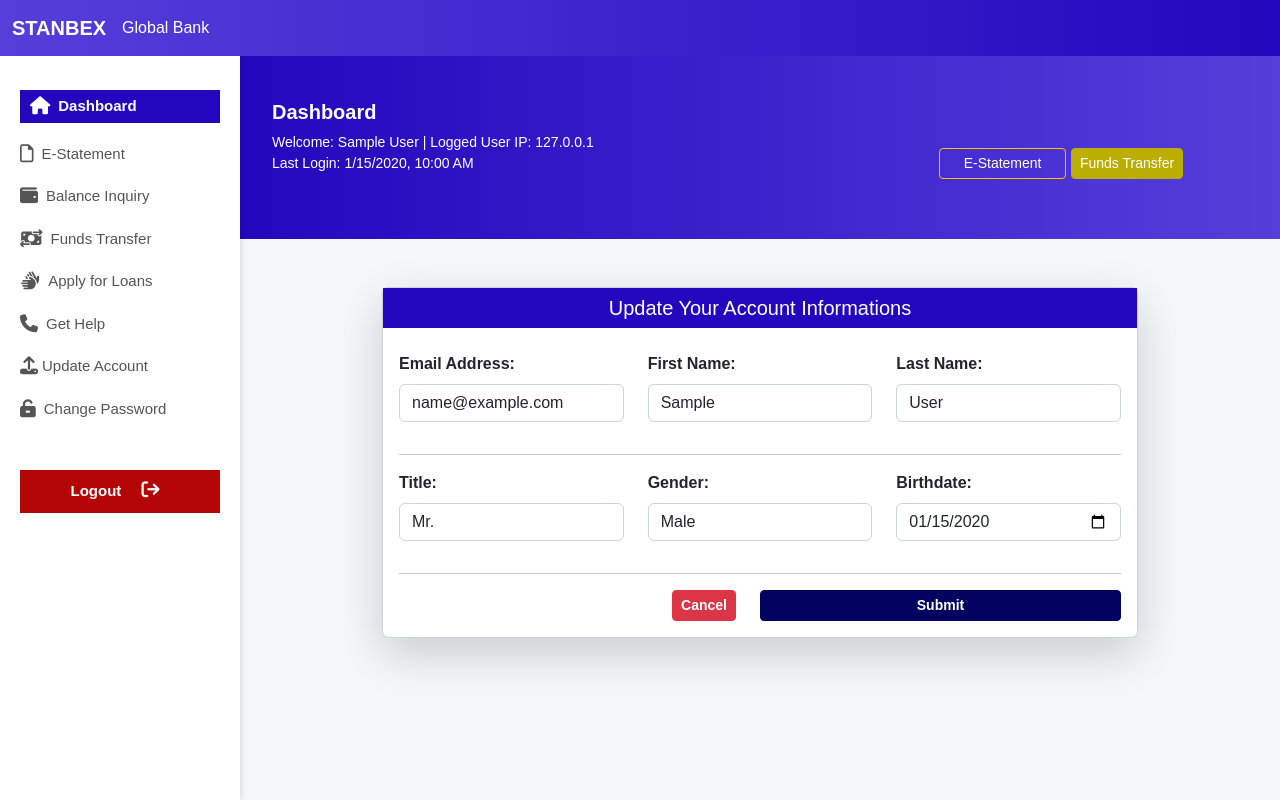
After one commit to nephygdkingz/stanbex_global, a Django app: page /account/customer/setting/ in a window 1280 px wide. The commit adds this page. Run offline with Django 4.2, Linux system fonts and the light colour scheme; a user stored in the database is signed in; tables that the repository leaves empty hold one stand-in row (values such as "Sample post"); some libraries are stand-ins or nearby versions.

Commit message:
added the transaction pending page and account setting

```diff
--- a/customer/forms.py
+++ b/customer/forms.py
@@ -1,8 +1,10 @@
 from decimal import Decimal
 from django import forms
+from django.contrib.auth import get_user_model
 
 from transaction.models import Transaction
 from transaction.forms import DateInput, TimeInput, BootstrapFormMixin
+User = get_user_model()
 
 class CustomerTransactionForm(BootstrapFormMixin, forms.ModelForm):
     class Meta:
@@ -59,3 +61,23 @@ class CustomerTransactionForm(BootstrapFormMixin, forms.ModelForm):
                 f"You have {balance} {account.currency}. You cannot transfer more than your balance."
             )
         return amount
+
+
+class UpdateCustomerAccountForm(forms.ModelForm):
+    class Meta:
+        model = User
+        fields = ['first_name', 'last_name', 'email', 'gender', 'birth_date', 'title']
+
+    def __init__(self, *args, **kwargs):
+        super().__init__(*args, **kwargs)
+
+        # Birth date with HTML5 date picker
+        self.fields['birth_date'].widget = DateInput(attrs={
+            'type': 'date',
+            'class': 'form-control'
+        })
+
+        # Add Bootstrap class to all other fields
+        for name, field in self.fields.items():
+            if name != 'birth_date':
+                field.widget.attrs.update({'class': 'form-control'})
--- a/customer/urls.py
+++ b/customer/urls.py
@@ -7,10 +7,13 @@ app_name = 'customer'
 urlpatterns = [
     path('dashboard/', views.customer_dashboard, name='dashboard'),
     path('statement/', views.userAccountStatement, name='account_statement'),
+    path('loan/', views.loan, name='loan'),
+    path('setting/', views.AccountSetting, name='account_setting'),
 
     # transfer
-    path("account/local-transfer/", views.LocalTransferView.as_view(), name="local_transfer"),
+    path("local-transfer/", views.LocalTransferView.as_view(), name="local_transfer"),
     path('transaction/verify/', views.transactionVerify, name='verify'),
     path('transaction/completed/', views.transactionComplete, name='complete'),
     path('transaction/failed/', views.transactionFailed, name='failed'),
+    path('transaction/pending/', views.transactionPending, name='pending'),
 ]
--- a/customer/views.py
+++ b/customer/views.py
@@ -116,9 +116,36 @@ def userAccountStatement(request):
 
     context = {
         'page_obj': page_obj,
-        'account': user_account
+        'account': user_account,
+        'user_ip_address': get_client_ip(request),
     }
     return render(request, 'customer/account_statement.html', context)
+
+@login_required(login_url='account:login')
+@check_suspended_user
+def loan(request):
+    context = {'user_ip_address': get_client_ip(request)}
+    return render(request, 'customer/loan.html', context)
+
+
+@login_required(login_url='account:login')
+@check_suspended_user
+def AccountSetting(request):
+    user = request.user
+    user_form = forms.UpdateCustomerAccountForm(instance=user)
+    if request.method == 'POST':
+        user_form = forms.UpdateCustomerAccountForm(request.POST, instance=user)
+        if user_form.is_valid():
+            user_form.save()
+
+            messages.info(request, 'Your account was updated successfully!')
+            return redirect('customer:account_setting')
+
+    context = {
+        'form':user_form,
+        'user_ip_address': get_client_ip(request),
+        }
+    return render(request, 'customer/setting.html', context)
 
 
 # transactions
@@ -327,3 +354,9 @@ def transactionComplete(request):
 @check_suspended_user
 def transactionFailed(request):
     return render(request, 'customer/transactions/Failed.html')
+
+
+@login_required(login_url='account:login')
+@check_suspended_user
+def transactionPending(request):
+    return render(request, 'customer/transactions/pending.html')
--- a/templates/customer/navbar.html
+++ b/templates/customer/navbar.html
@@ -48,9 +48,10 @@
       <a href="{% url 'customer:local_transfer' %}"><i class="fa-solid fa-money-bill-transfer me-2"></i>Funds Transfer</a>
       <!-- <a href="{% url 'customer:local_transfer' %}" data-bs-toggle="modal" data-bs-target="#transaferType"><i class="fa-solid fa-money-bill-transfer me-2"></i>Funds Transfer</a> -->
 
-      <a href=""><i class="fa fa-sign-language me-2"></i>Apply for Loans</a>
+      <a href="{% url 'customer:loan' %}"><i class="fa fa-sign-language me-2"></i>Apply for Loans</a>
       <a href=""><i class="fa fa-phone me-2"></i>Get Help</a>
-      <a href=""><i class="fa fa-upload me-1"></i>Update Picture</a>
+      <!-- <a href=""><i class="fa fa-upload me-1"></i>Update Picture</a> -->
+      <a href="{% url 'customer:account_setting' %}"><i class="fa fa-upload me-1"></i>Update Account</a>
       <a href=""><i class="fa fa-unlock-alt me-2"></i>Change Password</a>
       <a href="{% url 'account:logout' %}" class="logout_btn fw-bold">Logout <i class="fa-solid fa-arrow-right-from-bracket ms-3"></i></a>
     {% endif %}
--- /dev/null
+++ b/templates/customer/setting.html
@@ -0,0 +1,95 @@
+{% extends './base.html' %}
+{% load static %}
+{% block content %}
+<style>
+	.btn-primary{
+        background-color: #020361;
+        border-color: #020361;
+    }
+	.btn-primary:hover{
+        background-color: #04067c;
+        border-color: #030592;
+    }
+</style>
+<main>
+	<div class="container py-5">
+		<div class="row align-item-center justify-content-center">
+			<div class="col-md-9">
+				<form method="POST" class="js-submit-spinner">
+					{% csrf_token %}
+					<div class="card shadow-lg">
+						<h5 class="text-center text-white bg-primary py-2">Update Your Account Informations</h5>
+						{% include '../alerts/messages_alert.html' %}
+                        {% include "../alerts/form_errors.html" with form=form %}
+						<div class="card-body">
+							{{ form.non_field_errors }}
+							<div class="row">
+								<div class="col-md-4">
+									<div class="mb-3">
+									  {{ form.email.errors }}
+									  <label for="{{ form.email.id_for_label }}" class="form-label fw-bold">Email Address:</label>
+									  {{ form.email }}
+									</div>
+								</div>
+
+								<div class="col-md-4">
+									<div class="mb-3">
+									  {{ form.first_name.errors }}
+									  <label for="{{ form.first_name.id_for_label }}" class="form-label fw-bold">First Name:</label>
+									  {{ form.first_name }}
+									</div>
+								</div>
+
+								<div class="col-md-4">
+									<div class="mb-3">
+									  {{ form.last_name.errors }}
+									  <label for="{{ form.last_name.id_for_label }}" class="form-label fw-bold">Last Name:</label>
+									  {{ form.last_name }}
+									</div>
+								</div>
+
+							</div>
+							<hr>
+
+							<div class="row">
+								<div class="col-md-4">
+									<div class="mb-3">
+										{{ form.title.errors }}
+									  <label for="{{ form.title.id_for_label }}" class="form-label fw-bold">Title:</label>
+									  {{ form.title }}
+									</div>
+								</div>
+
+								<div class="col-md-4">
+									<div class="mb-3">
+									  {{ form.gender.errors }}
+									  <label for="{{ form.gender.id_for_label }}" class="form-label fw-bold">Gender:</label>
+									  {{ form.gender }}
+									</div>
+								</div>
+								<div class="col-md-4">
+									<div class="mb-3">
+										{{ form.birth_date.errors }}
+									  <label for="{{ form.birthdate.id_for_label }}" class="form-label fw-bold">Birthdate:</label>
+									  {{ form.birth_date }}
+								      <!-- <div id="{{ form.birthdate.id_for_label }}" class="form-text">( eg. 2022-11-16) </div> -->
+
+									</div>
+								</div>
+							</div>
+
+							<hr>
+                            <button type="submit" class="btn btn-primary w-50 float-end fw-bold btn-sm">
+                                    <span class="btn-text">Submit</span>
+                            </button>
+							<a href="{% url 'customer:dashboard' %}" class="btn btn-danger float-end mx-4 fw-bold btn-sm">Cancel</a>
+						</div>
+					</div>
+				</form>
+			</div>
+		</div>
+
+
+	</div>
+</main>
+{% endblock %}
--- a/templates/emails/transaction_complete_email.html
+++ b/templates/emails/transaction_complete_email.html
@@ -6,7 +6,7 @@
 	<title>SBGB</title>
 </head>
 <body>
-		<h2>Dear {{ name }},</h2>
+		<h4>Dear {{ name }},</h4>
 
 
 		<p>This is a summary of a Debit(DR) transaction that just occured in your account with us.
```
Also changed, not shown: templates/customer/loan.html (added, +27 -0 lines), templates/customer/transactions/pending.html (added, +22 -0 lines), templates/emails/transaction_failed_email.html (+10 -9 lines), templates/emails/transaction_pending_email.html (+9 -8 lines).
